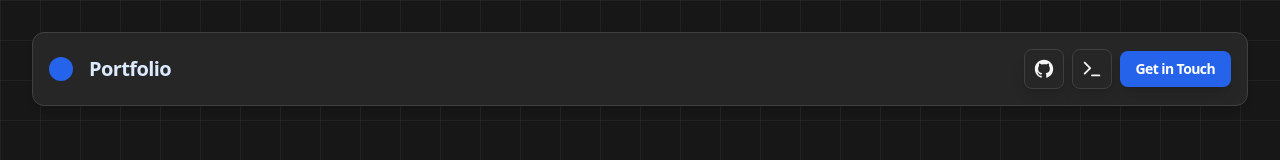
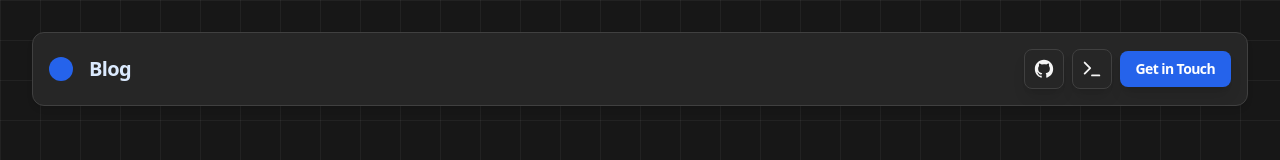
Before and after one commit to Fabbboy/portfolio, a Next.js app: page /blog in a window 1280 px wide. Shown: the top 160 px of the page. Built offline with nearby package versions, Linux system fonts and the light colour scheme.

Commit message:
new page and tooltip

```diff
--- a/src/app/blog/page.tsx
+++ b/src/app/blog/page.tsx
@@ -4,7 +4,7 @@ import TaskbarComponent from "@/components/TaskbarComponent";
 export default function BlogPage() {
   return (
     <main className="flex flex-col min-h-screen w-screen p-8 space-y-10">
-      <HeaderComponent />
+      <HeaderComponent pageName="Blog" />
       <TaskbarComponent />
     </main>
   );
--- a/src/app/layout.tsx
+++ b/src/app/layout.tsx
@@ -1,6 +1,7 @@
 import type { Metadata } from "next";
 import localFont from "next/font/local";
 import "./globals.css";
+import { TooltipProvider } from "@radix-ui/react-tooltip";
 
 const geistSans = localFont({
   src: "./fonts/GeistVF.woff",
@@ -30,7 +31,7 @@ export default function RootLayout({
       >
         <div className="relative h-full w-full">
           <div className="absolute inset-0 h-full w-full bg-white bg-[linear-gradient(to_right,#80808012_1px,transparent_1px),linear-gradient(to_bottom,#80808012_1px,transparent_1px)] bg-[size:24px_24px]">
-            {children}
+            <TooltipProvider>{children}</TooltipProvider>
           </div>
         </div>
       </body>
--- a/src/components/HeaderComponent/HeaderComponent.tsx
+++ b/src/components/HeaderComponent/HeaderComponent.tsx
@@ -10,7 +10,11 @@ import {
   TooltipTrigger,
 } from "@radix-ui/react-tooltip";
 
-const HeaderComponent = () => {
+type Props = {
+  pageName?: string;
+}
+
+const HeaderComponent: React.FC<Props> = ({ pageName }) => {
   const openLink = (url: string) => {
     window.open(url);
   };
@@ -20,7 +24,7 @@ const HeaderComponent = () => {
       <CardHeader className="p-0">
         <CardTitle>
           <nav className="flex justify-between items-center mx-auto">
-            <TitleComponent title="Portfolio" />
+            <TitleComponent title={pageName || "Portfolio"} />
             <div className="flex items-center space-x-2">
               <Button
                 variant="outline"
--- a/src/components/TaskbarComponent/TaskbarComponent.tsx
+++ b/src/components/TaskbarComponent/TaskbarComponent.tsx
@@ -3,6 +3,12 @@ import { useState, useEffect, useCallback, useRef } from "react";
 import { motion, AnimatePresence } from "framer-motion";
 import { Home, NotebookIcon } from "lucide-react";
 import Link from "next/link";
+import {
+  Tooltip,
+  TooltipContent,
+  TooltipProvider,
+  TooltipTrigger,
+} from "@radix-ui/react-tooltip";
 
 type Props = {
   route: string;
@@ -12,6 +18,8 @@ type Props = {
 
 const NavRouteComponent: React.FC<Props> = ({ route, setIsVisible, icon }) => {
   return (
+    <Tooltip>
+      <TooltipTrigger asChild>
         <Link href={route} passHref>
           <motion.button
             whileHover={{ scale: 1.2 }}
@@ -22,6 +30,13 @@ const NavRouteComponent: React.FC<Props> = ({ route, setIsVisible, icon }) => {
             {icon}
           </motion.button>
         </Link>
+      </TooltipTrigger>
+      <TooltipContent side="top" align="center">
+        <div className="p-2 bg-neutral-700 text-neutral-100 rounded-lg shadow-lg m-2">
+          <p className="text-sm font-semibold">Routes to: {route}</p>
+        </div>
+      </TooltipContent>
+    </Tooltip>
   );
 };
 
@@ -56,9 +71,9 @@ export default function TaskbarComponent() {
   return (
     <div
       onMouseEnter={showTaskbar}
-      onMouseLeave={startHideTimeout} // Only triggers timeout when mouse leaves
+      onMouseLeave={startHideTimeout}
       onTouchStart={showTaskbar}
-      onTouchEnd={startHideTimeout} // Triggers timeout on touch end
+      onTouchEnd={startHideTimeout}
       className="fixed bottom-0 left-1/2 transform -translate-x-1/2 w-[400px] h-20 flex justify-center items-center"
     >
       <AnimatePresence>
```
Lines whose indentation alone changed are shown as unchanged.
